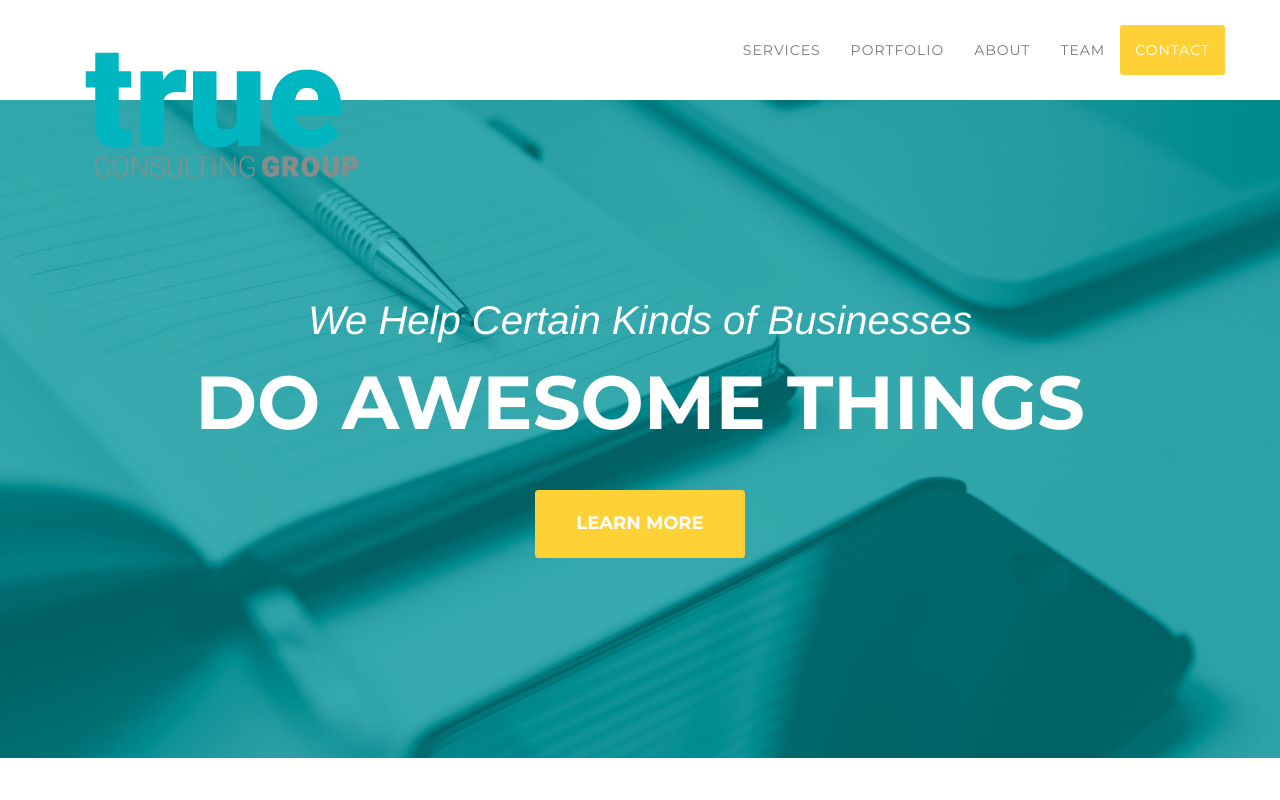
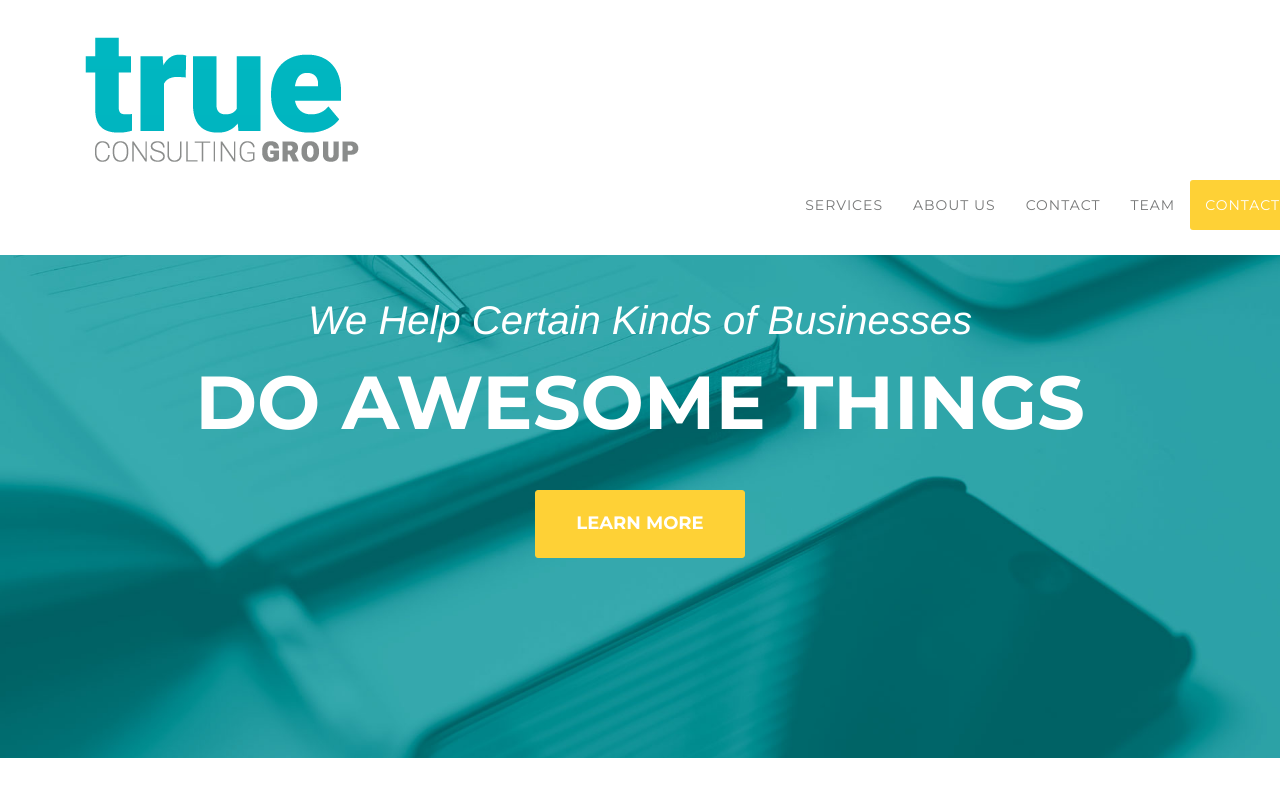
Before and after one commit to sarahdesigns/trueconsultingroup, a website: page index.html in a window 1280 px wide. Shown: the top 800 px of the page. Drawn offline with nearby package versions, Linux system fonts and the light colour scheme; a web font is replaced by a local one.

Commit message:
logo change
logo change

```diff
--- a/index.html
+++ b/index.html
@@ -43,12 +43,11 @@
                 <button type="button" class="navbar-toggle" data-toggle="collapse" data-target="#bs-example-navbar-collapse-1">
                     <span class="sr-only">Toggle navigation</span> Menu <i class="fa fa-bars"></i>
                 </button>
-                <div class="logo">
-                <a class="navbar-brand page-scroll" href="#page-top">
-                <img src="img/TrueConsultingLogo.png">
+                <a href="#page-top"> <img src="img/TrueConsultingLogo.png">
                 </a>
                 </div>
-            </div>
+                 </div>
+
 
             <!-- Collect the nav links, forms, and other content for toggling -->
             <div class="collapse navbar-collapse" id="bs-example-navbar-collapse-1">
@@ -60,10 +59,10 @@
                         <a class="page-scroll" href="#services">Services</a>
                     </li>
                     <li>
-                        <a class="page-scroll" href="#portfolio">Portfolio</a>
+                        <a class="page-scroll" href="#portfolio">About Us</a>
                     </li>
                     <li>
-                        <a class="page-scroll" href="#about">About</a>
+                        <a class="page-scroll" href="#about">Contact</a>
                     </li>
                     <li>
                         <a class="page-scroll" href="#team">Team</a>
```
